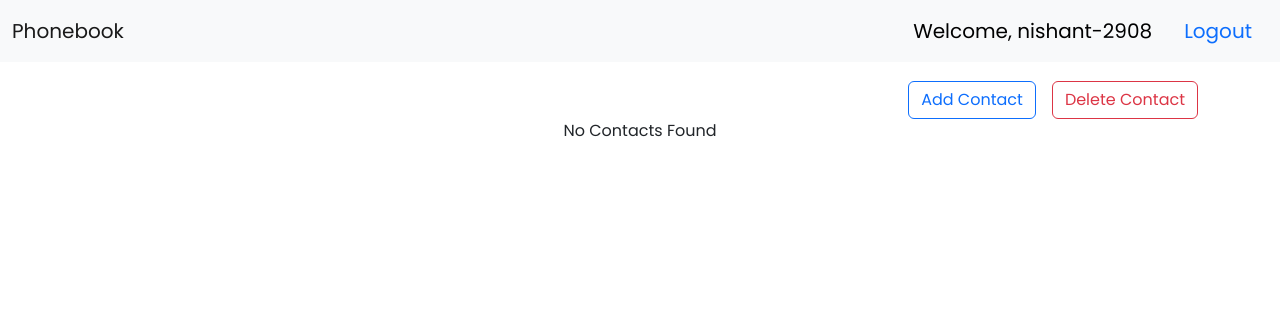
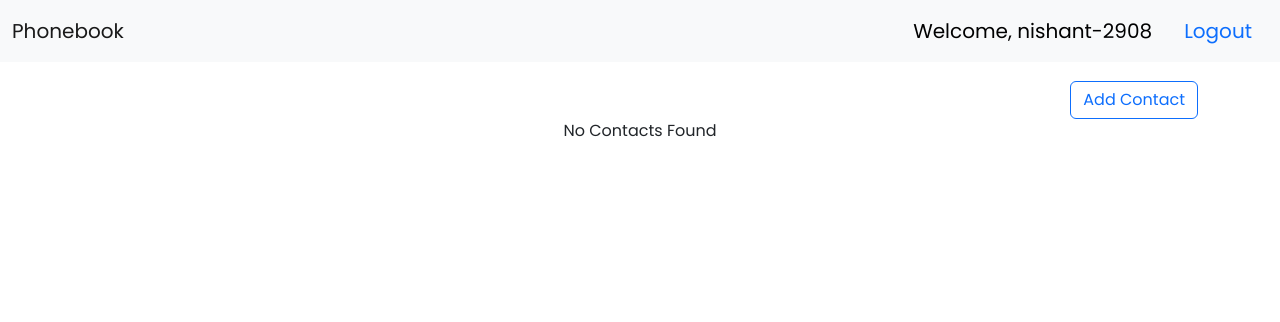
Before and after one commit to nishant-2908/FlaskPhonebook, a Flask app: page /home in a window 1280 px wide. Shown: the top 322 px of the page. Run offline with Flask 3, Linux system fonts and the light colour scheme; a user stored in the database is signed in; data that the repository does not hold is empty; some libraries are stand-ins or nearby versions.

Commit message:
Update home.html

```diff
--- a/templates/home.html
+++ b/templates/home.html
@@ -19,9 +19,6 @@
         <li class="nav-item">
             <button type="button" class="btn btn-outline-primary" data-bs-toggle="modal" data-bs-target="#exampleModal">Add Contact</button>
         </li>
-        <li class="ms-3 nav-item">
-          <button type="button" class="btn btn-outline-danger" data-bs-toggle="modal" data-bs-target="#deleteModal">Delete Contact</button>
-      </li>
     </ul>
     <div class="modal fade" id="exampleModal" tabindex="-1" aria-labelledby="exampleModalLabel" aria-hidden="true">
         <div class="modal-dialog">
```
